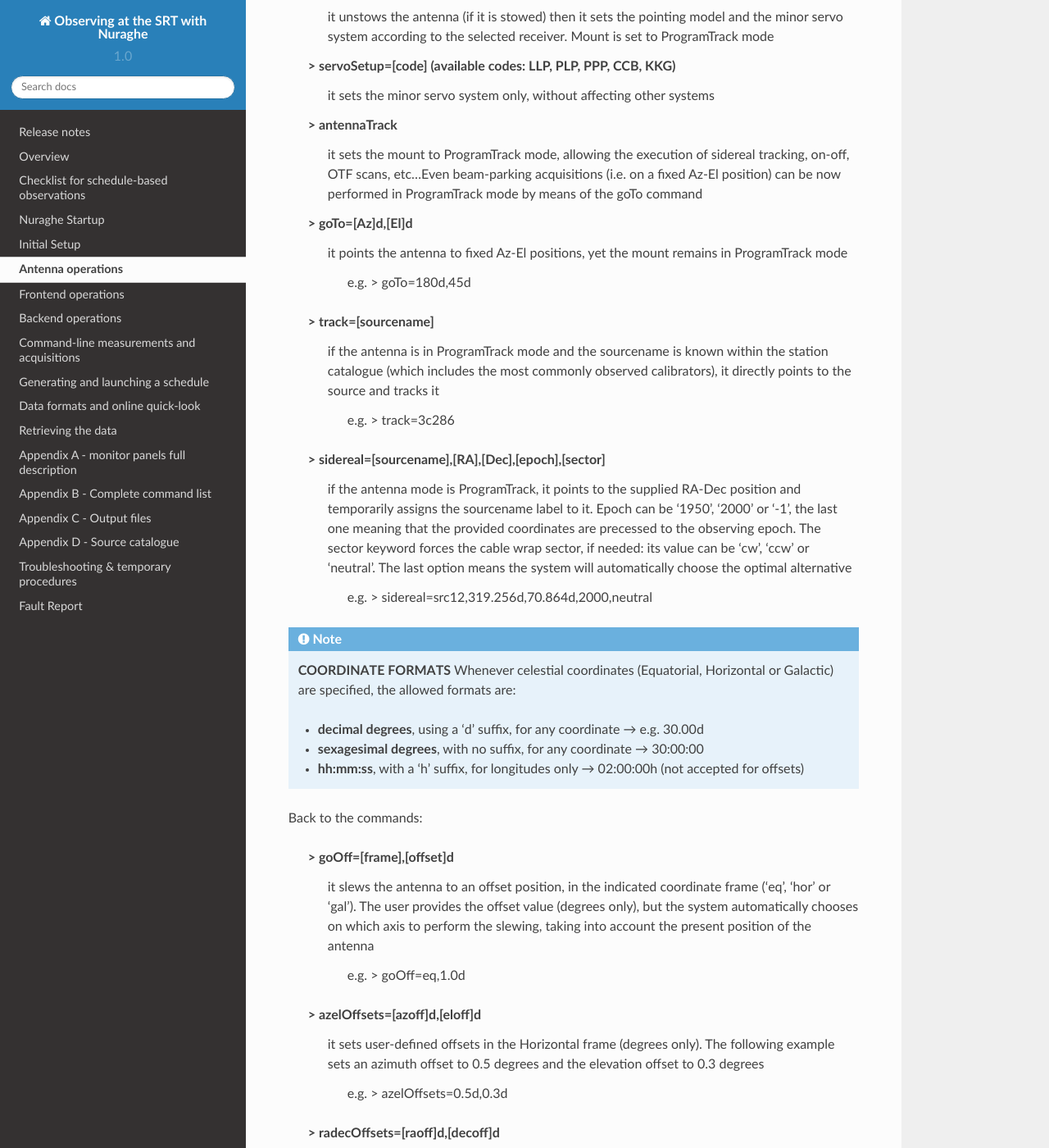
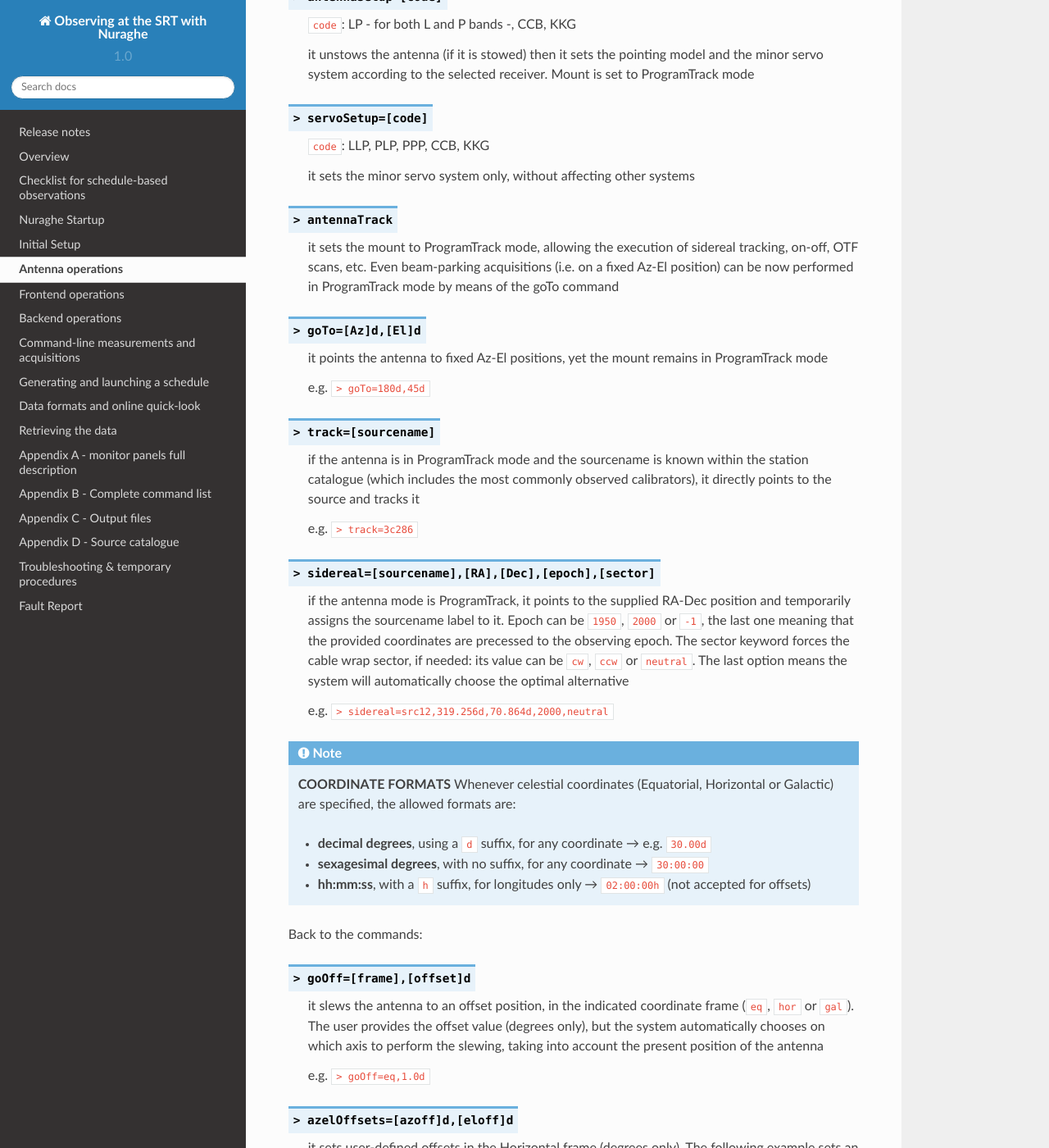
Before and after one commit to discos/doc, a Sphinx documentation site: the page built from user/srt/source/Antenna.rst, in a window 1280 px wide and 1400 px high, scrolled down 427 px. Shown: the whole window at 82% size. Built offline with Sphinx 7.4.7 and the Read the Docs theme 2.0.0, drawn with Linux system fonts in a browser that asks for light colours; some of the changed text lies outside the part shown.

Commit message:
User doc restyling proposal (example of Antenna.rst)

```diff
--- a/user/srt/source/Antenna.rst
+++ b/user/srt/source/Antenna.rst
@@ -2,120 +2,189 @@
 Antenna operations
 ******************
 
-Besides the overall telescope setup previously described, individual commands are available to change the antenna mount status and manage its steering/pointing:
+Besides the overall telescope setup previously described, individual commands
+are available to change the antenna mount status and manage its
+steering/pointing:
 
-   	**> antennaReset**
-		resets the antenna status after a failure, for example after the emergency stop button is released
+.. describe:: > antennaReset
 
-	**> antennaUnstow**
-     		it only performs the unstow procedure
+   resets the antenna status after a failure, for example after the emergency
+   stop button is released
 
-   	**> antennaSetup=[code]**    (available codes: LP - for both L and P bands -, CCB, KKG)
-     		it unstows the antenna (if it is stowed) then it sets the pointing model and
-		the minor servo system according to the selected receiver. Mount is
-		set to ProgramTrack mode
 
-   	**> servoSetup=[code]** (available codes: LLP, PLP, PPP, CCB, KKG)
-     		it sets the minor servo system only, without affecting other systems
+.. describe:: > antennaUnstow
 
-	**> antennaTrack**
-		it sets the mount to ProgramTrack mode, allowing the execution of sidereal
-		tracking, on-off, OTF scans, etc…Even beam-parking acquisitions (i.e. on a
-		fixed Az-El position) can be now performed in ProgramTrack mode by means
-		of the goTo command
+   it only performs the unstow procedure
 
-	**> goTo=[Az]d,[El]d**
-     		it points the antenna to fixed Az-El positions, yet the mount remains in
-		ProgramTrack mode
-       			e.g. > goTo=180d,45d
 
-	**> track=[sourcename]**
-		if the antenna is in ProgramTrack mode and the sourcename is known
-		within the station catalogue (which includes the most commonly observed
-		calibrators), it directly points to the source and tracks it
-			e.g.  > track=3c286
+.. describe:: > antennaSetup=[code]
 
-	**> sidereal=[sourcename],[RA],[Dec],[epoch],[sector]**
-		if the antenna mode is ProgramTrack, it points to the supplied RA-Dec
-		position and temporarily assigns the sourcename label to it. Epoch can
-		be ‘1950’, ‘2000’ or ‘-1’, the last one meaning that the provided
-		coordinates are precessed to the observing epoch. The sector keyword
-		forces the cable wrap sector, if needed: its value can be ‘cw’, ‘ccw’
-		or ‘neutral’. The last option means the system will automatically choose the optimal alternative
-			e.g.   > sidereal=src12,319.256d,70.864d,2000,neutral
+   ``code``: LP - for both L and P bands -, CCB, KKG
+
+   it unstows the antenna (if it is stowed) then it sets the pointing
+   model and the minor servo system according to the selected receiver.
+   Mount is set to ProgramTrack mode
+
+
+.. describe:: > servoSetup=[code]
+
+   ``code``: LLP, PLP, PPP, CCB, KKG
+
+   it sets the minor servo system only, without affecting other systems
+
+
+.. describe:: > antennaTrack
+
+   it sets the mount to ProgramTrack mode, allowing the execution of sidereal
+   tracking, on-off, OTF scans, etc. Even beam-parking acquisitions (i.e. on a
+   fixed Az-El position) can be now performed in ProgramTrack mode by means
+   of the goTo command
+
+
+.. describe:: > goTo=[Az]d,[El]d
+
+   it points the antenna to fixed Az-El positions, yet the mount remains in
+   ProgramTrack mode
+
+   e.g. ``> goTo=180d,45d``
+
+
+.. describe:: > track=[sourcename]
+
+   if the antenna is in ProgramTrack mode and the sourcename is known
+   within the station catalogue (which includes the most commonly observed
+   calibrators), it directly points to the source and tracks it
+
+   e.g.  ``> track=3c286``
+
+
+.. describe:: > sidereal=[sourcename],[RA],[Dec],[epoch],[sector]
+
+   if the antenna mode is ProgramTrack, it points to the supplied RA-Dec
+   position and temporarily assigns the sourcename label to it. Epoch can
+   be ``1950``, ``2000`` or ``-1``, the last one meaning that the provided
+   coordinates are precessed to the observing epoch. The sector keyword
+   forces the cable wrap sector, if needed: its value can be ``cw``, ``ccw``
+   or ``neutral``. The last option means the system will automatically choose
+   the optimal alternative
+
+   e.g.   ``> sidereal=src12,319.256d,70.864d,2000,neutral``
 
 .. note:: **COORDINATE FORMATS**
-   Whenever celestial coordinates (Equatorial, Horizontal or Galactic) are specified, the allowed formats are:
+   Whenever celestial coordinates (Equatorial, Horizontal or Galactic) are
+   specified, the allowed formats are:
 
-   *  **decimal degrees**, using a ‘d’ suffix, for any coordinate →  e.g.   30.00d
-   *  **sexagesimal degrees**, with no suffix, for any coordinate → 30:00:00
-   *  **hh:mm:ss**, with a ‘h’ suffix, for longitudes only → 02:00:00h  (not accepted for offsets)
+   * **decimal degrees**, using a ``d`` suffix, for any coordinate →  e.g.
+     ``30.00d``
+
+   * **sexagesimal degrees**, with no suffix, for any coordinate → ``30:00:00``
+
+   * **hh:mm:ss**, with a ``h`` suffix, for longitudes only → ``02:00:00h``
+     (not accepted for offsets)
 
 
 Back to the commands:
 
-	**> goOff=[frame],[offset]d**
-		it slews the antenna to an offset position, in the indicated coordinate
-		frame (‘eq’, ‘hor’ or ‘gal’). The user provides the offset value (degrees only),
-		but the system automatically chooses on which axis to perform the slewing,
-		taking into account the present position of the antenna
-			e.g.   > goOff=eq,1.0d
 
-	**> azelOffsets=[azoff]d,[eloff]d**
-		it sets user-defined offsets in the Horizontal frame (degrees only).
-		The following example sets an azimuth offset to 0.5 degrees and the elevation offset to 0.3 degrees
-		  	e.g.  > azelOffsets=0.5d,0.3d
+.. describe:: > goOff=[frame],[offset]d
+
+   it slews the antenna to an offset position, in the indicated coordinate
+   frame (``eq``, ``hor`` or ``gal``). The user provides the offset value
+   (degrees only), but the system automatically chooses on which axis to
+   perform the slewing, taking into account the present position of the antenna
+
+   e.g.   ``> goOff=eq,1.0d``
 
 
-	**> radecOffsets=[raoff]d,[decoff]d**
-		it sets user-defined offsets in the Equatorial frame (degrees only).
-		The following example sets the right ascension offset to 0.3 degrees and the elevation offset to 0.0 degrees
-			e.g.  > radecOffsets=0.3d,0.0d
+.. describe:: > azelOffsets=[azoff]d,[eloff]d
+
+   it sets user-defined offsets in the Horizontal frame (degrees only).
+   The following example sets an azimuth offset to 0.5 degrees and the
+   elevation offset to 0.3 degrees
+
+   e.g.  ``> azelOffsets=0.5d,0.3d``
 
 
-	**> lonlatOffsets=[lonoff]d,[latoff]d**
-		it sets user-defined offsets in the Galactic frame (degrees only).
-		The following example sets the galactic longitude offset to 0.1 degrees and the galactic latitude offset to 0.5 degrees
-			e.g.  > lonlatOffsets=0.1d,0.5d
+.. describe:: > radecOffsets=[raoff]d,[decoff]d
 
-.. note:: **OFFSETS**: the above user-defined offsets are the overall antenna offsets
-   and they are mutually exclusive! If the user commands the offsets several times in a row
-   (in one or different frames) only the last one will be effective. **Offsets specified within schedules,
-   at subscan level, sum up to these user-defined offsets.**
+   it sets user-defined offsets in the Equatorial frame (degrees only).
+   The following example sets the right ascension offset to 0.3 degrees and
+   the elevation offset to 0.0 degrees
+
+   e.g.  > radecOffsets=0.3d,0.0d
+
+
+.. describe:: > lonlatOffsets=[lonoff]d,[latoff]d
+
+   it sets user-defined offsets in the Galactic frame (degrees only).
+   The following example sets the galactic longitude offset to 0.1 degrees and
+   the galactic latitude offset to 0.5 degrees
+
+   e.g.  ``> lonlatOffsets=0.1d,0.5d``
+
+.. note:: **OFFSETS**: the above user-defined offsets are the overall antenna
+   offsets and they are mutually exclusive! If the user commands the offsets
+   several times in a row (in one or different frames) only the last one will
+   be effective. **Offsets specified within schedules, at subscan level, sum
+   up to these user-defined offsets.**
 
 On with the list:
 
-	**> setServoOffset=[axis_code],[value]**       (→ for technical activities)
-		The [axis_code] argument must be one of the following codes:
+.. describe:: > setServoOffset=[axis_code],[value]       (→ for technical
+   activities)
 
-			* SRP_TX 	# SRP translation along the X axis (mm)
-			* SRP_TY 	# SRP translation along the Y axis (mm)
-			* SRP_TZ 	# SRP translation along the Z axis (mm)
-			* SRP_RX 	# SRP rotation around the X axis (arcsec)
-			* SRP_RY 	# SRP rotation around the Y axis (arcsec)
-			* SRP_RZ 	# SRP rotation around the Z axis (arcsec)
-			* PFP_RY 	# PFP rotation around the Y axis (arcsec)
-			* PFP_TX 	# PFP translation along the X axis (mm)
-			* PFP_TZ 	# PFP translation along the Z axis (mm)
-			* GFR_RZ 	# GFR rotation (mm)
-			* M3R_RZ 	# M3R rotation (degrees)
+   The [axis_code] argument must be one of the following codes:
 
-		The [value] argument is a mm value that is assigned to the offset. For instance, in order to set a 5mm offset to the subreflector Z axis:
+   * SRP_TX    # SRP translation along the X axis (mm)
 
-			> setServoOffset=SRP_TZ,5
+   * SRP_TY    # SRP translation along the Y axis (mm)
+
+   * SRP_TZ    # SRP translation along the Z axis (mm)
+
+   * SRP_RX    # SRP rotation around the X axis (arcsec)
+
+   * SRP_RY    # SRP rotation around the Y axis (arcsec)
+
+   * SRP_RZ    # SRP rotation around the Z axis (arcsec)
+
+   * PFP_RY    # PFP rotation around the Y axis (arcsec)
+
+   * PFP_TX    # PFP translation along the X axis (mm)
+
+   * PFP_TZ    # PFP translation along the Z axis (mm)
+
+   * GFR_RZ    # GFR rotation (mm)
+
+   * M3R_RZ    # M3R rotation (degrees)
+
+   The [value] argument is a mm value that is assigned to the offset. For
+   instance, in order to set a 5mm offset to the subreflector Z axis::
+
+   > setServoOffset=SRP_TZ,5
 
 
-	**> antennaStop**
-		it stops the antenna motion, if any, and changes the mount mode to Stop
+.. describe:: > antennaStop
 
-	**> antennaPark**
-		it stows the antenna
+   it stops the antenna motion, if any, and changes the mount mode to Stop
 
-	**> asPark**
-		it parks the active surface in the reference position for El=45°
 
-	**> servoPark**
-		it stows the minor servo system (notice: after antennaPark, always give this command)
+.. describe:: > antennaPark
 
-	**> telescopePark**
-		it parks all the elements: mount (sending the antenna to stow position), minor servo and active surface
+   it stows the antenna
+
+
+.. describe:: > asPark
+
+   it parks the active surface in the reference position for El=45°
+
+
+.. describe:: > servoPark
+
+   it stows the minor servo system (notice: after antennaPark, always give
+   this command)
+
+
+.. describe:: > telescopePark
+
+   it parks all the elements: mount (sending the antenna to stow position),
+   minor servo and active surface
```
